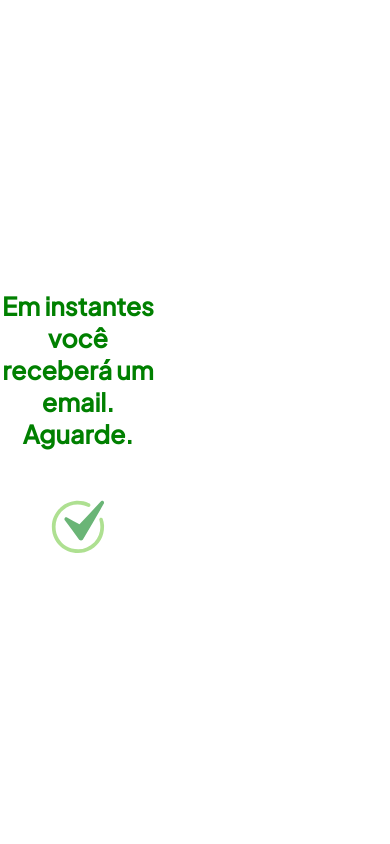
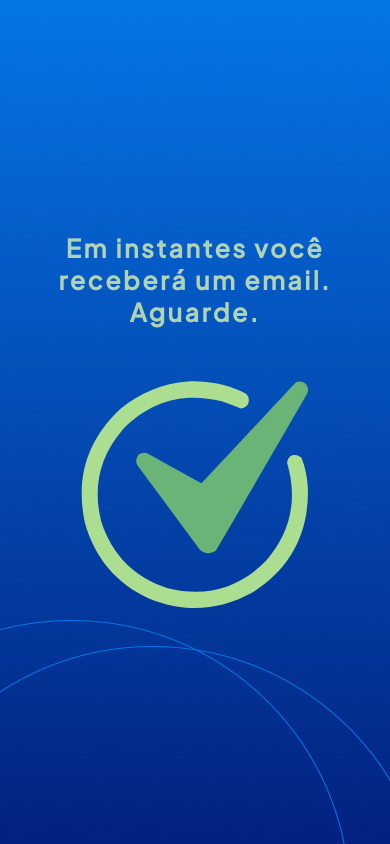
Before and after one commit to jose-ithalo/Clima-Tempo, a React (Create React App) app: page /Forget in a window 390 px wide. Built offline with nearby package versions, Linux system fonts and the light colour scheme.

Commit message:
Adaptação do componente Checked

```diff
--- a/src/css/responsive.css
+++ b/src/css/responsive.css
@@ -72,6 +72,10 @@
         margin-top: 25px;
     }
 
+    .checked h1 {
+        padding: 0 15px;
+    }
+
     .cityInfo {
         font-size: 18px;
     }
@@ -109,6 +113,10 @@
 
     .contentHome {
         width: 100%;
+    }
+
+    .checkedImg {
+        width: 60%;
     }
 
     .fieldDetach {
@@ -158,16 +166,18 @@
 }
 
 @media(max-width: 1140px) and (min-height: 900px) {
-    .userArea {
+
+    .userArea,
+    .checked {
         background-size: cover;
     }
 }
 
 @media (max-width: 1140px) {
 
-    .userArea {
-        background-image: url('../assets/leftContent.png');
-        width: 100%;
+    .checked h1 {
+        color: #b2d3b2;
+        letter-spacing: 2.5px;
     }
 
     .hiddenTitle {
@@ -182,6 +192,12 @@
 
     .startImg {
         display: none;
+    }
+
+    .userArea,
+    .checked {
+        background-image: url('../assets/leftContent.png');
+        width: 100%;
     }
 
     .userArea h2 {
```
